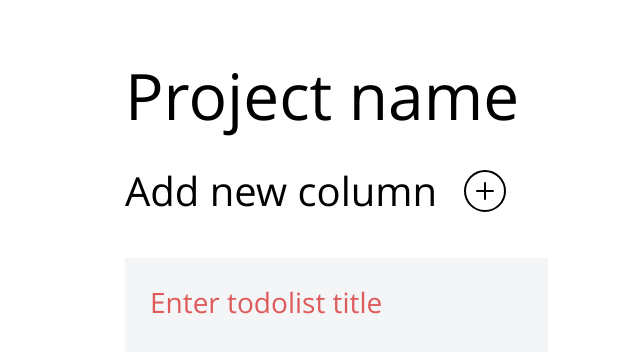
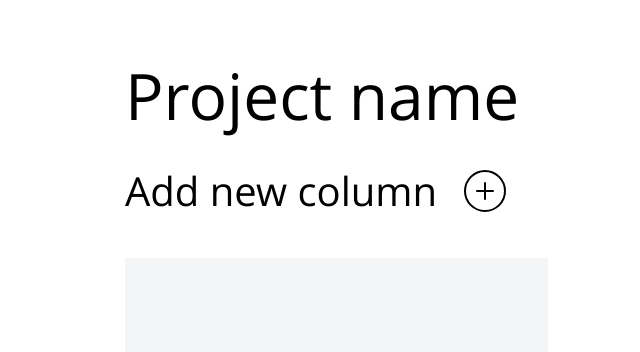
Before and after one commit to PaulZhemanov/todolist2.0, a React app: page / in a window 1280 px wide. Shown: the top 352 px of the page, without its empty margins (25-665 px from the left). Built offline with nearby package versions, Linux system fonts and the light colour scheme.

Commit message:
royal help from the lord of defi

```diff
--- a/src/components/EditableTitle.tsx
+++ b/src/components/EditableTitle.tsx
@@ -4,6 +4,7 @@
 
 interface IProps extends IEditableInputProps{
   onChange?: (str: string) => void
+  title?: string
 }
 
 const Root = styled.div`
@@ -20,11 +21,11 @@
   textTransform,
   showUnderline = false,
   opacity,
-  startTitle = "",
+  title = "",
   inputLength,
   ...rest
 }) => {
-  const [title, setTitle] = useState<string>(startTitle)
+  // const [title, setTitle] = useState<string>(startTitle)
   // const inputStore = new InputStore()
   const [editing, setEditing] = useState<boolean>(false)
   const inputRef = useRef<HTMLInputElement>(null)
@@ -34,7 +35,6 @@
   }
 
   const handleTitleChange = (event: ChangeEvent<HTMLInputElement>) => {
-    setTitle(event?.target.value)
     rest.onChange && rest.onChange(event?.target.value ?? "")
   }
 
--- a/src/components/Task.tsx
+++ b/src/components/Task.tsx
@@ -64,7 +64,7 @@
     <Root>
       <StyledRow>
         <EditableTitle
-          startTitle={task.title}
+          title={task.title}
           fontSize="20px"
           fontWeight="700"
           textTransform="uppercase"
@@ -77,7 +77,7 @@
       </StyledRow>
       <SizedBox height={10} />
       <EditableTitle
-        startTitle={task.description}
+        title={task.description}
         color="#1cd719"
         fontSize="16px"
         fontWeight="400"
```
